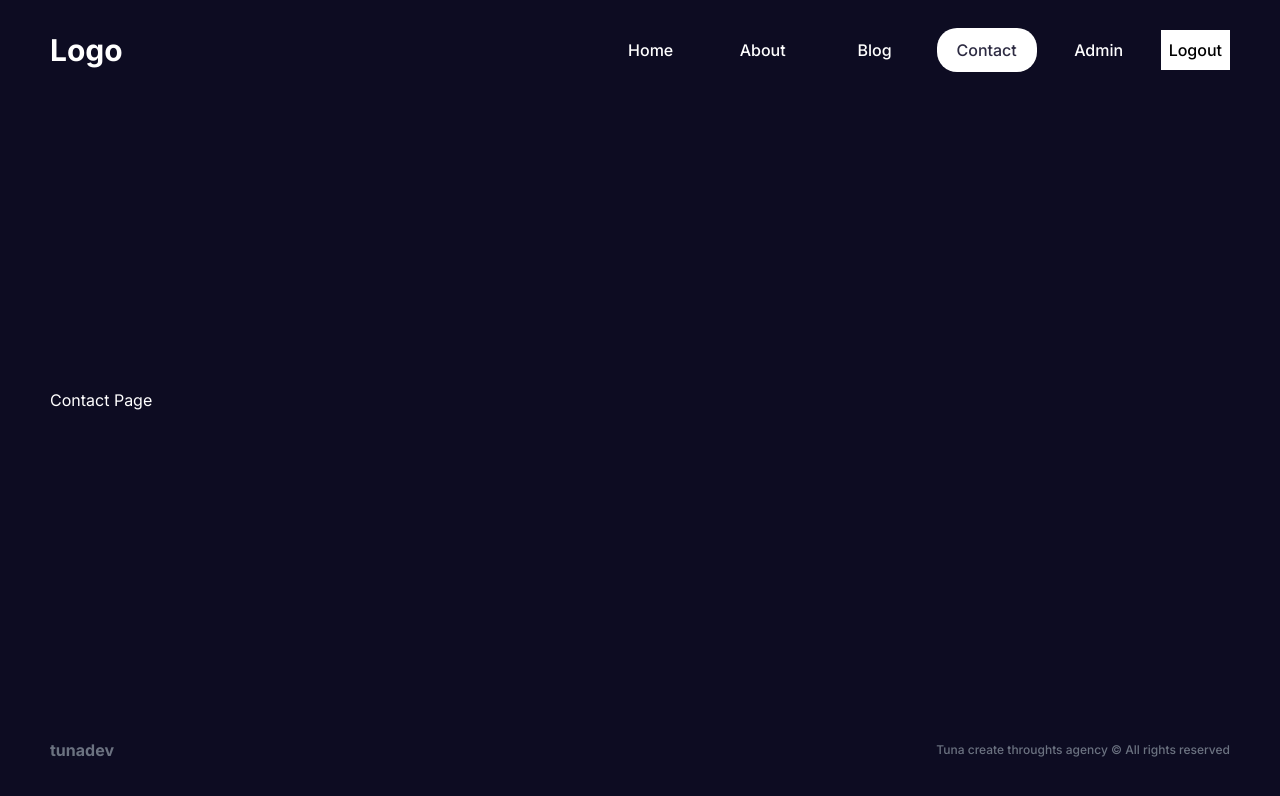
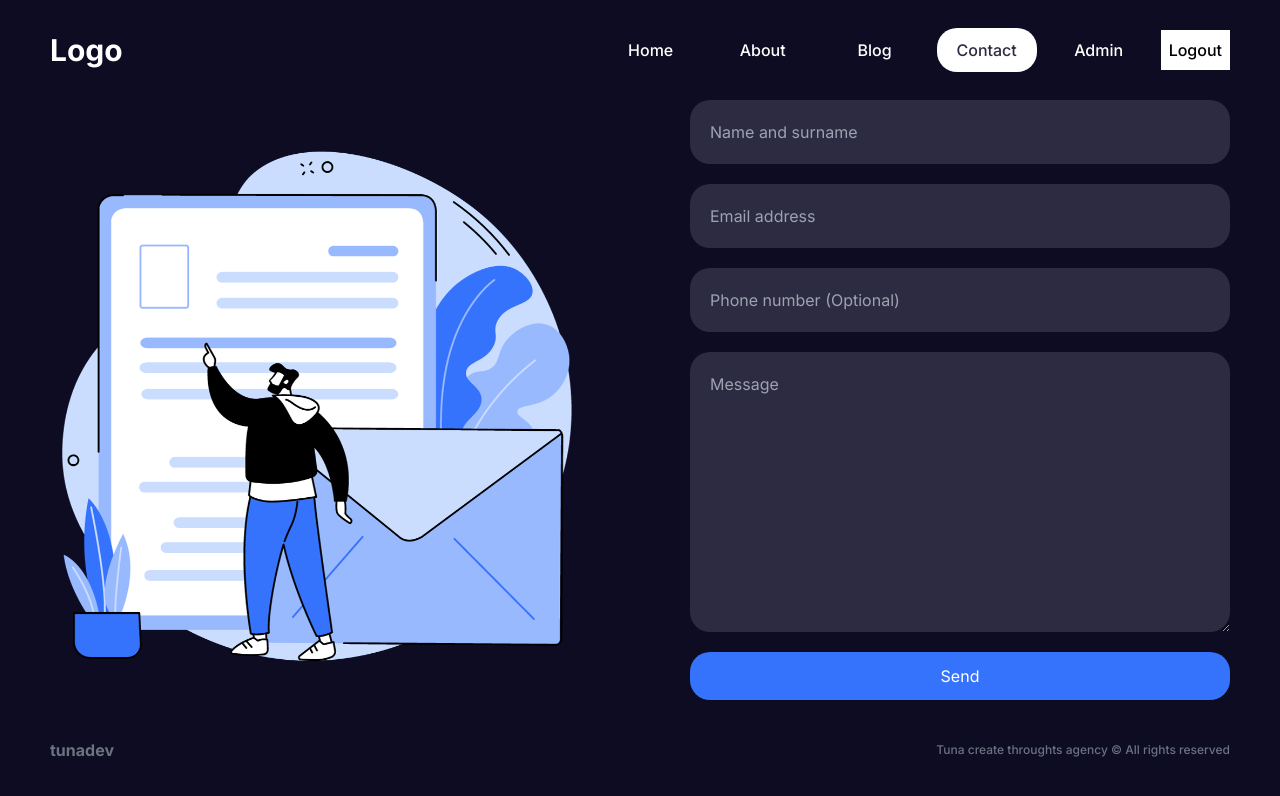
Before and after one commit to iamtun/nextjs-14-starter, a Next.js app: page /contact in a window 1280 px wide. Shown: the top 796 px of the page. Built offline with nearby package versions, Linux system fonts and the light colour scheme.

Commit message:
feat: create ui contact page

```diff
--- a/src/app/contact/page.tsx
+++ b/src/app/contact/page.tsx
@@ -1,11 +1,56 @@
-import React from 'react'
+import Image from 'next/image';
+import React from 'react';
 
 const ContactPage = () => {
   return (
-    <div>
-      Contact Page
+    <div className="flex items-center gap-[100px]">
+      <div className="flex-1">
+        <Image
+          src={'/contact.png'}
+          alt="contact"
+          width={600}
+          height={600}
+          className="object-contain"
+        />
+      </div>
+      <div className="flex-1">
+        <form
+          action=""
+          className="flex flex-col gap-[20px]"
+        >
+          <input
+            type="text"
+            className="p-5 rounded-[20px] border-none outline-none bg-bg-soft-color text-white"
+            placeholder="Name and surname"
+          />
+          <input
+            type="text"
+            className="p-5 rounded-[20px] border-none outline-none bg-bg-soft-color text-white"
+            placeholder="Email address"
+          />
+          <input
+            type="text"
+            className="p-5 rounded-[20px] border-none outline-none bg-bg-soft-color text-white"
+            placeholder="Phone number (Optional)"
+          />
+          <textarea
+            name=""
+            id=""
+            cols={30}
+            rows={10}
+            className="p-5 rounded-[20px] border-none outline-none bg-bg-soft-color text-white"
+            placeholder="Message"
+          ></textarea>
+          <button
+            className="w-auto bg-bg-btn p-3 rounded-[20px]"
+            type="submit"
+          >
+            Send
+          </button>
+        </form>
+      </div>
     </div>
-  )
-}
+  );
+};
 
-export default ContactPage
+export default ContactPage;
```
